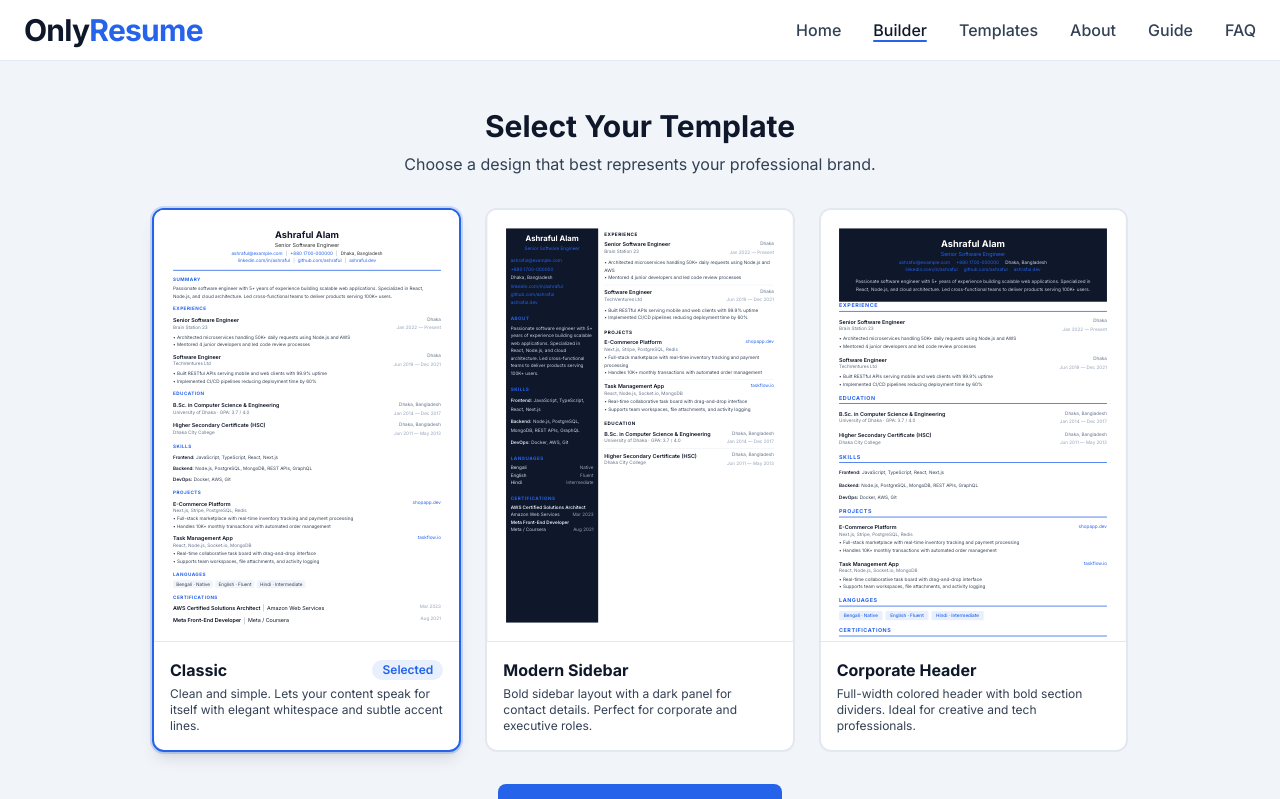
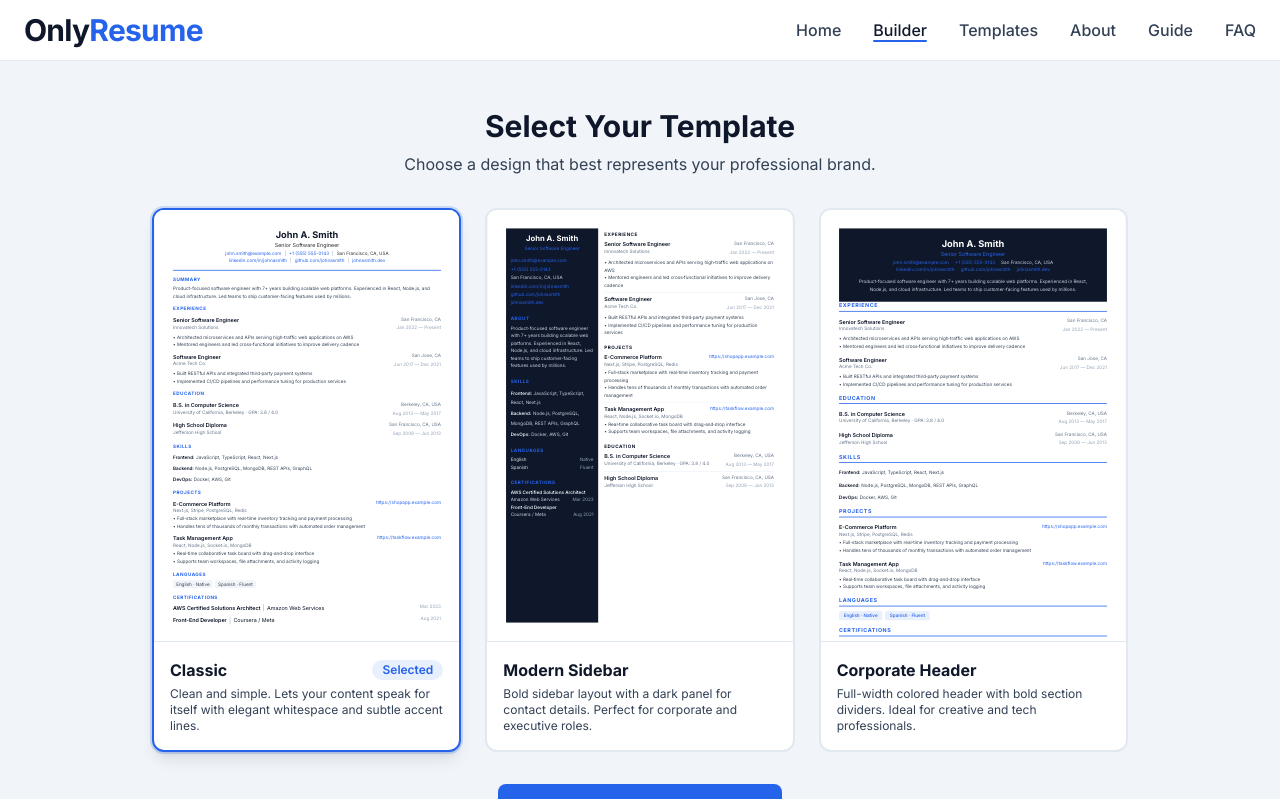
Before and after one commit to ashrafulalamasad/onlyresume, a Next.js app: page /builder in a window 1280 px wide. Shown: the top 799 px of the page. Built offline with nearby package versions, Linux system fonts and the light colour scheme; what @react-pdf/renderer would draw is missing.

Commit message:
feat: update sample resume data

```diff
--- a/app/builder/BuilderClient.tsx
+++ b/app/builder/BuilderClient.tsx
@@ -293,59 +293,59 @@ function ConfirmResetModal({
 
 const sampleResumeData: ResumeData = {
   personal: {
-    fullName: "Ashraful Alam",
+    fullName: "John A. Smith",
     professionTitle: "Senior Software Engineer",
-    email: "ashraful@example.com",
-    phone: "+880 1700-000000",
-    location: "Dhaka, Bangladesh",
+    email: "john.smith@example.com",
+    phone: "+1 (555) 555-0143",
+    location: "San Francisco, CA, USA",
     summary:
-      "Passionate software engineer with 5+ years of experience building scalable web applications. Specialized in React, Node.js, and cloud architecture. Led cross-functional teams to deliver products serving 100K+ users.",
-    linkedinUrl: "linkedin.com/in/ashraful",
-    githubUrl: "github.com/ashraful",
-    portfolioUrl: "ashraful.dev",
+      "Product-focused software engineer with 7+ years building scalable web platforms. Experienced in React, Node.js, and cloud infrastructure. Led teams to ship customer-facing features used by millions.",
+    linkedinUrl: "linkedin.com/in/johnasmith",
+    githubUrl: "github.com/johnasmith",
+    portfolioUrl: "johnasmith.dev",
   },
   experience: [
     {
       id: "1",
       title: "Senior Software Engineer",
-      company: "Brain Station 23",
-      city: "Dhaka",
-      state: "",
+      company: "Innovatech Solutions",
+      city: "San Francisco",
+      state: "CA",
       startDate: "Jan 2022",
       endDate: "Present",
       description:
-        "• Architected microservices handling 50K+ daily requests using Node.js and AWS\n• Mentored 4 junior developers and led code review processes",
+        "• Architected microservices and APIs serving high‑traffic web applications on AWS\n• Mentored engineers and led cross‑functional initiatives to improve delivery cadence",
     },
     {
       id: "2",
       title: "Software Engineer",
-      company: "TechVentures Ltd",
-      city: "Dhaka",
-      state: "",
-      startDate: "Jun 2019",
+      company: "Acme Tech Co.",
+      city: "San Jose",
+      state: "CA",
+      startDate: "Jun 2017",
       endDate: "Dec 2021",
       description:
-        "• Built RESTful APIs serving mobile and web clients with 99.9% uptime\n• Implemented CI/CD pipelines reducing deployment time by 60%",
+        "• Built RESTful APIs and integrated third‑party payment systems\n• Implemented CI/CD pipelines and performance tuning for production services",
     },
   ],
   education: [
     {
       id: "1",
-      school: "University of Dhaka",
-      degree: "B.Sc. in Computer Science & Engineering",
-      startDate: "Jan 2014",
-      endDate: "Dec 2017",
-      gpa: "3.7 / 4.0",
-      location: "Dhaka, Bangladesh",
+      school: "University of California, Berkeley",
+      degree: "B.S. in Computer Science",
+      startDate: "Aug 2013",
+      endDate: "May 2017",
+      gpa: "3.8 / 4.0",
+      location: "Berkeley, CA, USA",
     },
     {
       id: "2",
-      school: "Dhaka City College",
-      degree: "Higher Secondary Certificate (HSC)",
-      startDate: "Jun 2011",
-      endDate: "May 2013",
+      school: "Jefferson High School",
+      degree: "High School Diploma",
+      startDate: "Sep 2009",
+      endDate: "Jun 2013",
       gpa: "",
-      location: "Dhaka, Bangladesh",
+      location: "San Francisco, CA, USA",
     },
   ],
   skillCategories: [
@@ -367,22 +367,21 @@ const sampleResumeData: ResumeData = {
       title: "E-Commerce Platform",
       techStack: "Next.js, Stripe, PostgreSQL, Redis",
       description:
-        "• Full-stack marketplace with real-time inventory tracking and payment processing\n• Handles 10K+ monthly transactions with automated order management",
-      liveLink: "shopapp.dev",
+        "• Full‑stack marketplace with real‑time inventory tracking and payment processing\n• Handles tens of thousands of monthly transactions with automated order management",
+      liveLink: "https://shopapp.example.com",
     },
     {
       id: "2",
       title: "Task Management App",
       techStack: "React, Node.js, Socket.io, MongoDB",
       description:
-        "• Real-time collaborative task board with drag-and-drop interface\n• Supports team workspaces, file attachments, and activity logging",
-      liveLink: "taskflow.io",
+        "• Real‑time collaborative task board with drag‑and‑drop interface\n• Supports team workspaces, file attachments, and activity logging",
+      liveLink: "https://taskflow.example.com",
     },
   ],
   languages: [
-    { id: "1", language: "Bengali", proficiency: "Native" },
-    { id: "2", language: "English", proficiency: "Fluent" },
-    { id: "3", language: "Hindi", proficiency: "Intermediate" },
+    { id: "1", language: "English", proficiency: "Native" },
+    { id: "2", language: "Spanish", proficiency: "Fluent" },
   ],
   certifications: [
     {
@@ -393,8 +392,8 @@ const sampleResumeData: ResumeData = {
     },
     {
       id: "2",
-      name: "Meta Front-End Developer",
-      issuer: "Meta / Coursera",
+      name: "Front-End Developer",
+      issuer: "Coursera / Meta",
       date: "Aug 2021",
     },
   ],
```
